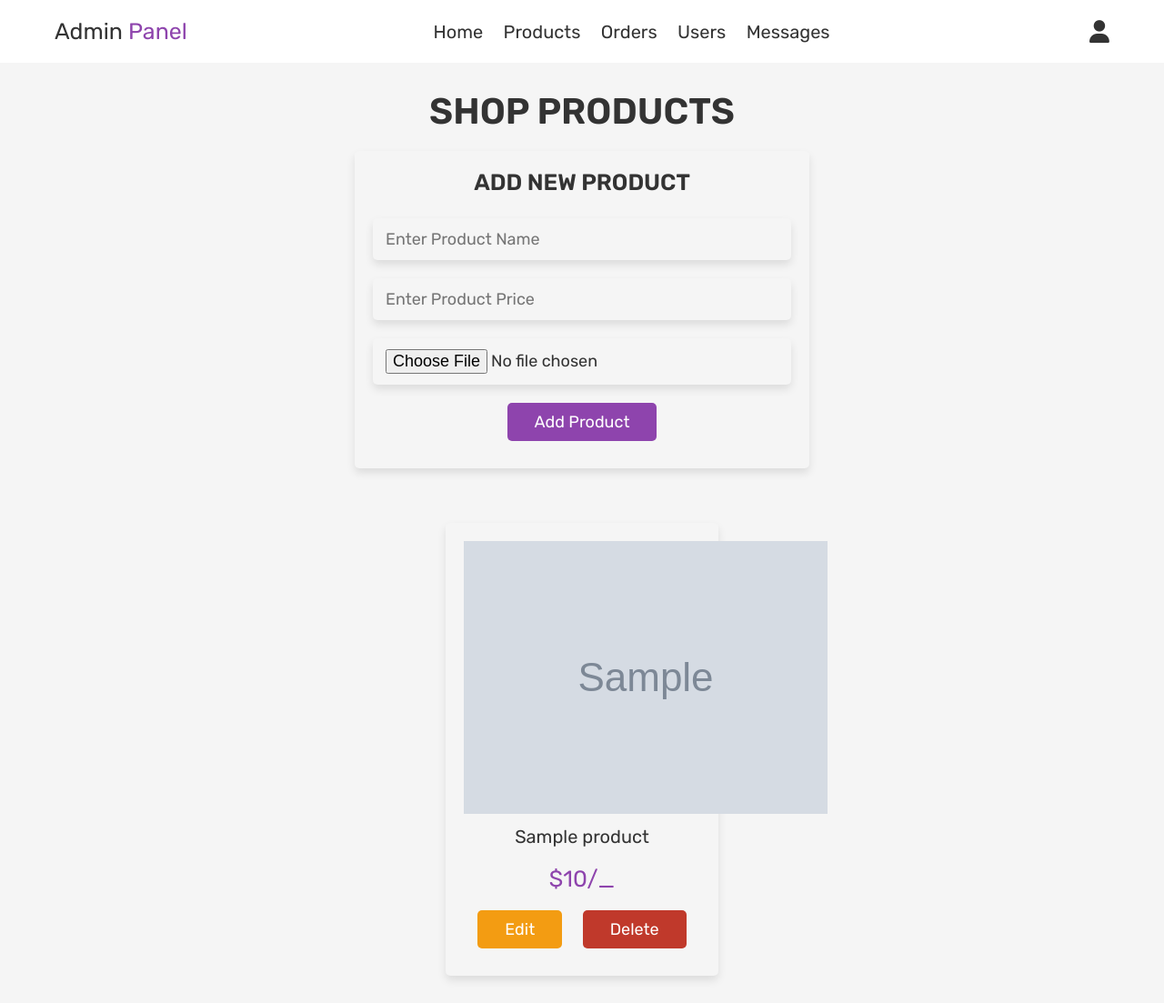
After one commit to AhmedHafez7-Eng/Book-Store, a PHP site: page /admin/products.php in a window 1280 px wide. The commit adds this page. Shown: the whole page at 91% size. Run offline with PHP 8.4, Linux system fonts and the light colour scheme; the visitor is signed in with stand-in values (Sample User, id 1); tables that the repository leaves empty hold one stand-in row (values such as "Sample post"); grey boxes marked "Sample" are stand-in pictures; some libraries are stand-ins or nearby versions.

Commit message:
Products Show & Create Operations

```diff
--- a/admin/admin_header.php
+++ b/admin/admin_header.php
@@ -16,13 +16,13 @@ if (isset($message)) {
 
 <header class="header">
     <div class="flex">
-        <a href="/admin/home.php" class="logo">Admin <span>Panel</span></a>
+        <a href="./home.php" class="logo">Admin <span>Panel</span></a>
         <nav class="navbar">
-            <a href="/admin/home.php">home</a>
-            <a href="/admin/products.php">products</a>
-            <a href="/admin/orders.php">orders</span></a>
-            <a href="/admin/users.php">users</a>
-            <a href="/admin/contacts.php">messages</a>
+            <a href="./home.php">home</a>
+            <a href="./products.php">products</a>
+            <a href="./orders.php">orders</span></a>
+            <a href="./users.php">users</a>
+            <a href="./contacts.php">messages</a>
         </nav>
 
         <div class="icons">
--- /dev/null
+++ b/admin/products.php
@@ -0,0 +1,108 @@
+<?php
+
+include '../config.php';
+session_start();
+
+$admin_id = $_SESSION['admin_id'];
+
+if (!isset($admin_id)) {
+    header('Location: ../login.php');
+};
+
+if (isset($_POST['add_product'])) {
+    $name = mysqli_real_escape_string($conn, $_POST['name']);
+    $price = $_POST['price'];
+    $image = basename($_FILES['image']['name']);
+    $image_size = $_FILES['image']['size'];
+    $image_tmp_name = $_FILES['image']['tmp_name'];
+    $image_folder = '../uploaded_img/' . $image;
+
+    $select_product_name = mysqli_query($conn, "SELECT name FROM products WHERE name = '$name'") or die("Query failed: " . mysqli_connect_error());
+
+    if (mysqli_num_rows($select_product_name) > 0) {
+        $message[] = 'Product name already exists';
+    } else {
+        $insert_product = mysqli_query($conn, "INSERT INTO products (name, price, image) VALUES ('$name', '$price', '$image')") or die("Query failed: " . mysqli_connect_error());
+        if ($insert_product) {
+            if ($image_size > 2000000) {
+                $message[] = 'Image size is too big';
+            } else {
+                move_uploaded_file($image_tmp_name, $image_folder);
+                $message[] = 'Product Added Successfully';
+            }
+        } else {
+            $message[] = 'Product not added, Try again';
+        }
+    }
+};
+
+?>
+<!DOCTYPE html>
+<html lang="en">
+
+<head>
+    <meta charset="UTF-8">
+    <meta http-equiv="X-UA-Compatible" content="IE=edge">
+    <meta name="viewport" content="width=device-width, initial-scale=1.0">
+    <meta name="description"
+        content="EGYBOOK Bookstore is one of the leading book seller in Egypt. Boasting more than 7,000 Arabic and foreign titles and aiming to provide the best book shopping experience." />
+    <title>EGYBOOK</title>
+    <!-- Tab Icon -->
+    <link rel="shortcut icon" href="../img/logo.png" type="image/x-icon">
+    <!-- Fontawesome CDN Link -->
+    <link rel="stylesheet" href="https://cdnjs.cloudflare.com/ajax/libs/font-awesome/6.1.1/css/all.min.css"
+        integrity="sha512-KfkfwYDsLkIlwQp6LFnl8zNdLGxu9YAA1QvwINks4PhcElQSvqcyVLLD9aMhXd13uQjoXtEKNosOWaZqXgel0g=="
+        crossorigin="anonymous" referrerpolicy="no-referrer" />
+    <!-- Custom CSS Style File -->
+    <link rel="stylesheet" href="../css/admin_styles.css">
+</head>
+
+<body>
+    <?php include 'admin_header.php'; ?>
+
+    <!-- Product CRUD Section Start -->
+    <section class="add-products">
+        <h1 class="title">shop products</h1>
+        <form action="" method="post" enctype="multipart/form-data">
+            <h3>Add New Product</h3>
+            <input type="text" name="name" id="name" class="box" placeholder="Enter Product Name" required>
+            <input type="number" name="price" min="0" id="price" class="box" placeholder="Enter Product Price" required>
+            <input type="file" name="image" id="image" class="box" accept="image/jpg, image/jpeg, image/png" required>
+            <input type="submit" value="Add Product" name="add_product" class="btn" placeholder="Enter Product Name"
+                required>
+        </form>
+    </section>
+
+    <!-- Show Products -->
+    <section class="show-products">
+        <div class="box-container">
+            <?php
+            $select_products = mysqli_query($conn, "SELECT * FROM products") or die("Query failed: " . mysqli_connect_error());
+
+            if (mysqli_num_rows($select_products) > 0) {
+                while ($row = mysqli_fetch_assoc($select_products)) {
+            ?>
+            <div class="box">
+                <img src="../uploaded_img/<?php echo $row['image']; ?>" alt="<?php echo $row['name']; ?>">
+                <div class="name"><?php echo $row['name']; ?></div>
+                <div class="price">$<?php echo $row['price']; ?>/_</div>
+                <a href="products.php?update=<?php echo $row['id']; ?>" class="option-btn">Edit</a>
+                <a href="products.php?delete=<?php echo $row['id']; ?>" class="delete-btn"
+                    onclick="return confirm('Are You Sure To Delete This Product?!');">Delete</a>
+            </div>
+
+            <?php
+                }
+            } else {
+                echo '<h3 class="empty">No Products Added Yet!</h3>';
+            }
+            ?>
+        </div>
+    </section>
+
+
+    <!-- Custom admin js file -->
+    <script src="../js/admin_script.js"></script>
+</body>
+
+</html>
--- a/css/admin_styles.css
+++ b/css/admin_styles.css
@@ -94,6 +94,10 @@ section {
     background-color: var(--purple);
 }
 
+.option-btn {
+    background-color: var(--orange);
+}
+
 .delete-btn {
     background-color: var(--red);
 }
@@ -102,10 +106,6 @@ section {
 .option-btn:hover,
 .delete-btn:hover {
     background-color: var(--black);
-}
-
-.option-btn:hover {
-    background-color: var(--orange);
 }
 
 .message {
@@ -141,6 +141,15 @@ section {
     -o-transform: rotate(90deg);
 }
 
+.empty {
+    padding: 1.5rem;
+    text-align: center;
+    border: var(--border-custom);
+    background-color: var(--white);
+    color: var(--red);
+    font-size: 2rem;
+}
+
 @keyframes fadeIn {
     0% {
         transform: translateY(1rem);
@@ -153,7 +162,7 @@ section {
 }
 
 /* =================
-========= admin/home.php =========
+========= admin/admin_header.php =========
 ==================== */
 
 .header {
@@ -250,6 +259,10 @@ section {
     display: none;
 }
 
+/* =================
+========= admin/home.php =========
+==================== */
+
 .dashboard .box-container {
     display: grid;
     grid-template-columns: repeat(auto-fit, minmax(25rem, 1fr));
@@ -302,8 +315,90 @@ section {
     color: var(--white);
 }
 
+/* =================
+========= admin/products.php =========
+==================== */
+.add-products form {
+    background-color: var(--light-background);
+    text-align: center;
+    padding: 2rem;
+    border-radius: .5rem;
+    -webkit-border-radius: .5rem;
+    -moz-border-radius: .5rem;
+    -ms-border-radius: .5rem;
+    -o-border-radius: .5rem;
+    box-shadow: var(--box-shadow-custom);
+    /*border: var(--border-custom);
+    */
+    max-width: 50rem;
+    margin: 0 auto;
+}
 
+.add-products form h3 {
+    font-size: 2.5rem;
+    text-transform: uppercase;
+    color: var(--black);
+    margin-bottom: 1.5rem;
+}
 
+.add-products form .box {
+    width: 100%;
+    background-color: var(--light-background);
+    border-radius: .5rem;
+    -webkit-border-radius: .5rem;
+    -moz-border-radius: .5rem;
+    -ms-border-radius: .5rem;
+    -o-border-radius: .5rem;
+    margin: 1rem 0;
+    padding: 1.2rem 1.4rem;
+    color: var(--black);
+    font-size: 1.8rem;
+    box-shadow: var(--box-shadow-custom);
+}
+
+.show-products .box-container {
+    display: grid;
+    grid-template-columns: repeat(auto-fit, 30rem);
+    justify-content: center;
+    gap: 1.5rem;
+    align-items: flex-start;
+    max-width: 1200px;
+    margin: 0 auto;
+}
+
+.show-products .box-container .box {
+    background-color: var(--light-background);
+    border-radius: .5rem;
+    -webkit-border-radius: .5rem;
+    -moz-border-radius: .5rem;
+    -ms-border-radius: .5rem;
+    -o-border-radius: .5rem;
+    padding: 2rem;
+    text-align: center;
+    box-shadow: var(--box-shadow-custom);
+    /* border: var(--border-custom); */
+    transition: all .2s linear;
+    -webkit-transition: all .2s linear;
+    -moz-transition: all .2s linear;
+    -ms-transition: all .2s linear;
+    -o-transition: all .2s linear;
+}
+
+.show-products .box-container .box img {
+    height: 30rem;
+}
+
+.show-products .box-container .box .name {
+    font-size: 2rem;
+    padding: 1rem 0;
+    color: var(--black);
+}
+
+.show-products .box-container .box .price {
+    font-size: 2.5rem;
+    padding: 1rem 0;
+    color: var(--purple);
+}
 
 
 
```
Also changed, not shown: admin/contacts.php (added, +48 -0 lines), admin/orders.php (added, +45 -0 lines), admin/users.php (added, +45 -0 lines), js/main.js (deleted), uploaded_img/bash_and_lucy-2.jpg (renamed from img/bash_and_lucy-2.jpg), uploaded_img/clever_lands.jpg (renamed from img/clever_lands.jpg), uploaded_img/darknet.jpg (renamed from img/darknet.jpg), uploaded_img/holy_ghosts.jpg (renamed from img/holy_ghosts.jpg), uploaded_img/shattered.jpg (renamed from img/shattered.jpg).
